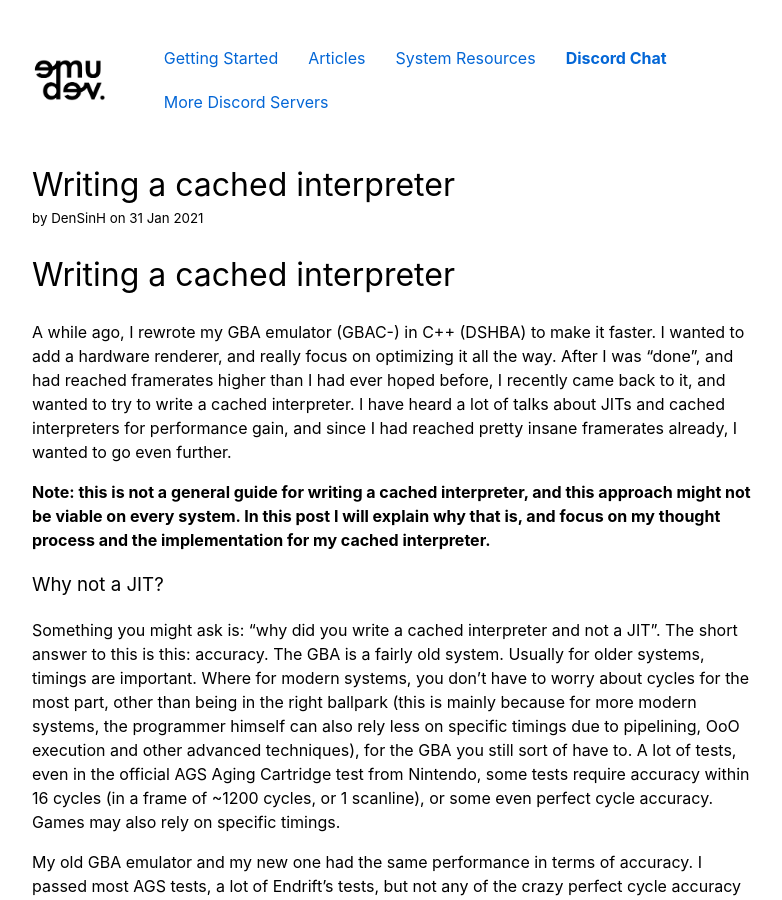
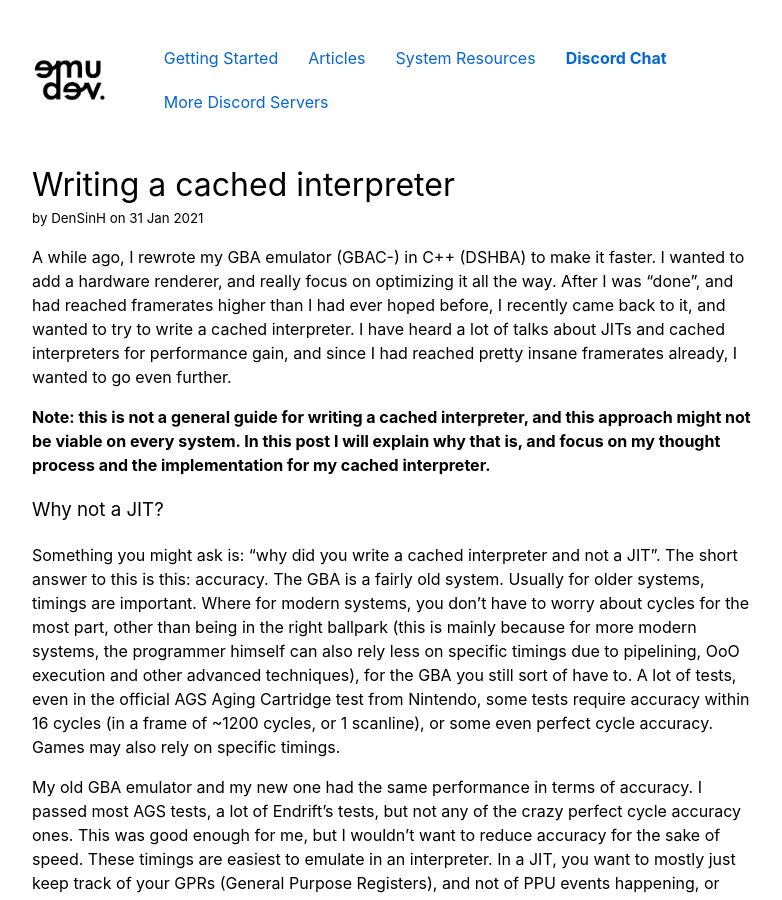
Before and after one commit to emudev-org/emudev.org, a Jekyll site: the page built from _posts/2021-01-31-cached-interpreter.md, in a window 1280 px wide and 900 px high. Shown: the whole window, without its empty margins (248-1030 px from the left). Built offline with Jekyll 4.4.1, drawn with Linux system fonts in a browser that asks for light colours.

Commit message:
post:  Remove an unnecessary title

```diff
--- a/_posts/2021-01-31-cached-interpreter.md
+++ b/_posts/2021-01-31-cached-interpreter.md
@@ -3,8 +3,6 @@ layout: article
 title:  "Writing a cached interpreter"
 author: DenSinH
 ---
-
-# Writing a cached interpreter
 
 A while ago, I rewrote my GBA emulator (GBAC-) in C++ (DSHBA) to make it faster. I wanted to add a hardware renderer, and really focus on optimizing it all the way.
 After I was "done", and had reached framerates higher than I had ever hoped before, I recently came back to it, and wanted to try to write a cached interpreter.
```
